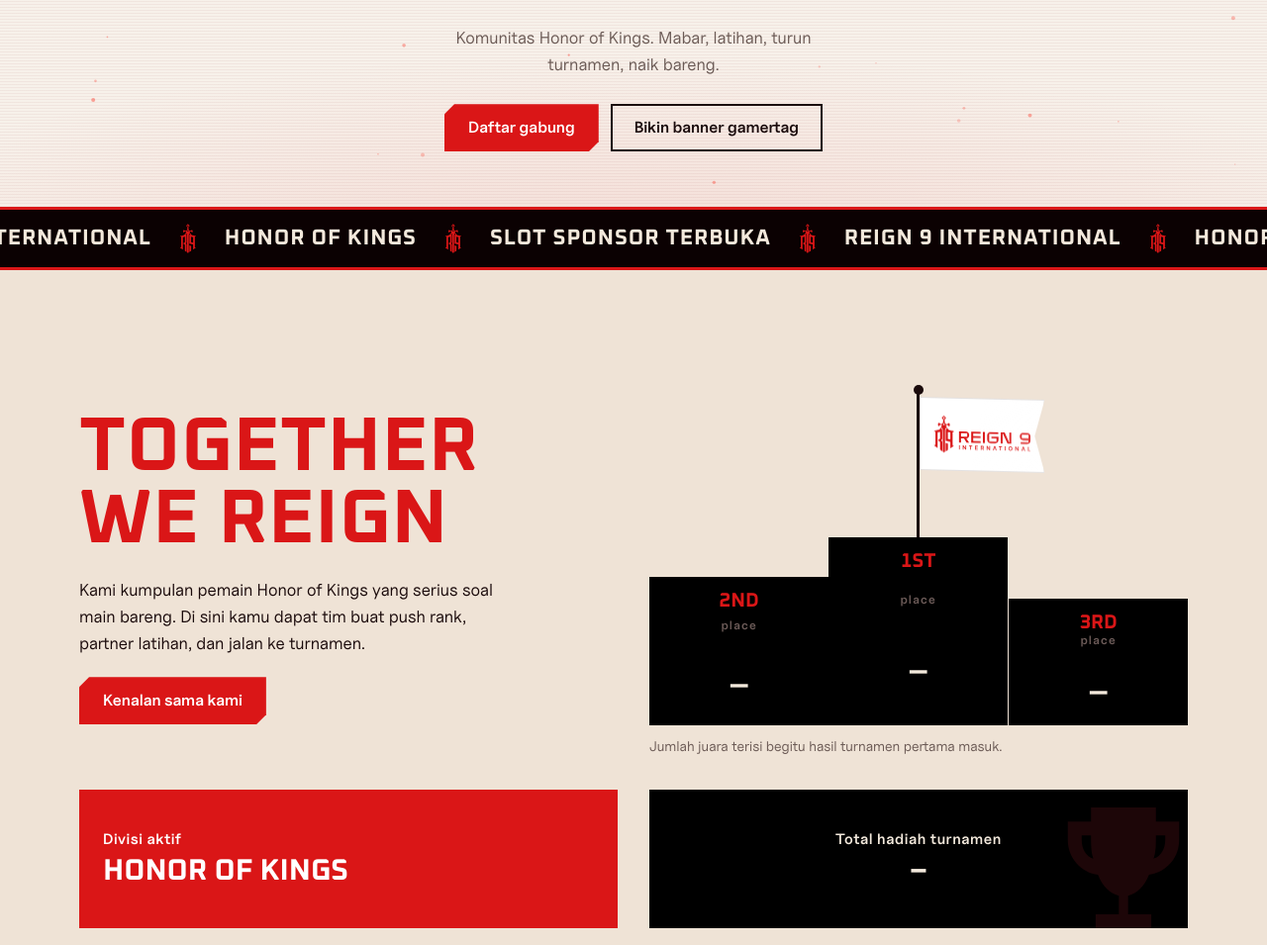
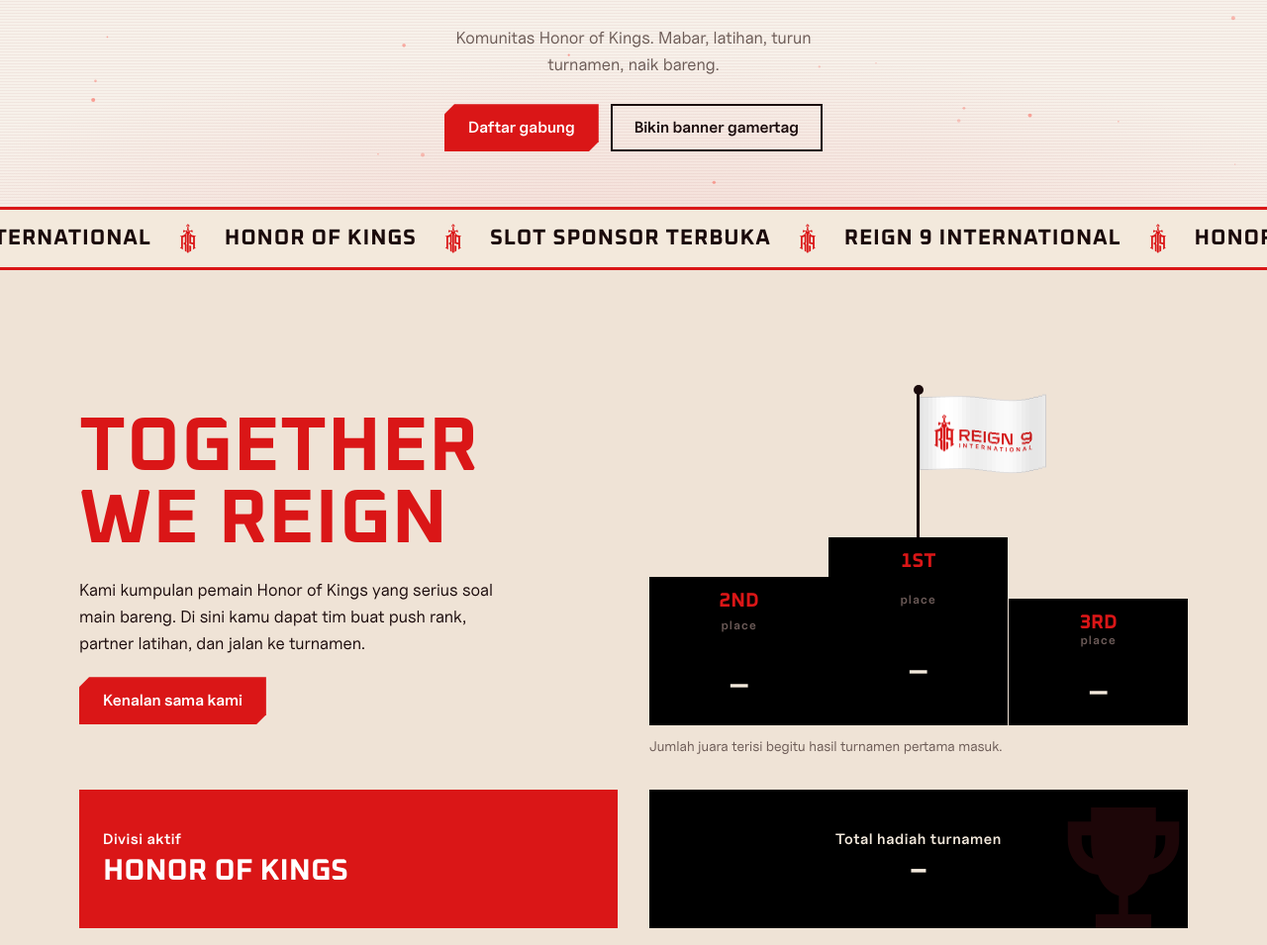
Before and after one commit to REIGN-9-INTERNATIONAL/reign9intl, a plain HTML site: page index.html in a window 1280 px wide. Shown: the part 619-1574 px from the top of the page at 99% size. Drawn offline with Linux system fonts and the light colour scheme; animation ran at ten frames a second.

Commit message:
Aturan logo satu warna (gelap putih, terang merah) di seluruh web + bendera persegi berkibar natural

```diff
--- a/app.js
+++ b/app.js
@@ -12,7 +12,7 @@ const VERSI = (document.currentScript && new URL(document.currentScript.src).sea
 const temaSekarang = () => document.documentElement.dataset.tema || (matchMedia('(prefers-color-scheme: light)').matches ? 'terang' : 'gelap');
 const pasangTema = (t) => {
   document.documentElement.dataset.tema = t;
-  document.querySelector('meta[name=theme-color]')?.setAttribute('content', '#DA1617');
+  document.querySelector('meta[name=theme-color]')?.setAttribute('content', t === 'terang' ? '#F7F1EA' : '#DA1617');
   try { localStorage.setItem('tema', t); } catch (e) {}
 };
 document.querySelector('.nav__tema').addEventListener('click', (e) => {
@@ -185,6 +185,19 @@ menu.addEventListener('click', (e) => {
   }
 })();
 
+// ---------- bendera juara 1: kain dipotong jadi irisan biar bisa bergelombang ----------
+document.querySelectorAll('.bendera__kain').forEach((kain) => {
+  const logo = kain.querySelector('svg'), N = 30;
+  kain.style.setProperty('--n', N);
+  for (let i = 0; i < N; i++) {
+    const iris = document.createElement('span'), isi = document.createElement('span');
+    iris.className = 'kain-iris'; isi.className = 'kain-iris__isi';
+    // makin jauh dari tiang, ayunan makin lebar (dekat tiang kain nyaris diam)
+    iris.style.setProperty('--i', i); iris.style.setProperty('--ayun', (Math.pow(i / (N - 1), 1.3) * 5).toFixed(2));
+    isi.append(logo.cloneNode(true)); iris.append(isi); kain.append(iris);
+  }
+});
+
 // ---------- podium balik pas keliatan ----------
 const podium = document.querySelector('.podium');
 new IntersectionObserver((daftar, o) => {
@@ -221,7 +234,7 @@ new IntersectionObserver((daftar, o) => {
       const g = c.createRadialGradient(1060, 250, 20, 1060, 250, 620);
       g.addColorStop(0, '#DA1617'); g.addColorStop(.55, '#7A0A10'); g.addColorStop(1, '#170406');
       c.fillStyle = g; c.fillRect(0, 0, W, H);
-      logo(simbol, 930, 40, 420, 'rgba(0,0,0,.55)');
+      logo(simbol, 930, 40, 420, 'rgba(255,255,255,.14)');
       garisLayar();
       return { teks: '#F3E9DC', aksen: '#DA1617' };
     },
@@ -229,7 +242,7 @@ new IntersectionObserver((daftar, o) => {
       c.fillStyle = '#DA1617'; c.fillRect(0, 0, W, H);
       c.fillStyle = '#000';
       for (let i = 0; i < 9; i++) c.fillRect(780 + i * 78, 0, 30, H);
-      logo(simbol, 1150, 60, 380, '#F3E9DC');
+      logo(simbol, 1150, 60, 380, '#FFFFFF');
       return { teks: '#000', aksen: '#F3E9DC' };
     },
     malam() {
@@ -237,7 +250,7 @@ new IntersectionObserver((daftar, o) => {
       c.strokeStyle = 'rgba(218,22,23,.35)'; c.lineWidth = 2;
       for (let x = -H; x < W; x += 36) { c.beginPath(); c.moveTo(x, H); c.lineTo(x + H, 0); c.stroke(); }
       c.fillStyle = '#000'; c.fillRect(0, 0, 820, H);
-      logo(simbol, 1080, 50, 400, '#DA1617');
+      logo(simbol, 1080, 50, 400, '#FFFFFF');
       return { teks: '#F3E9DC', aksen: '#DA1617' };
     },
   };
@@ -250,7 +263,7 @@ new IntersectionObserver((daftar, o) => {
     while (c.measureText(tag).width > 760 && ukuran > 50) { ukuran -= 6; c.font = `700 ${ukuran}px Oxanium`; }
     c.fillStyle = warna.teks; c.textBaseline = 'alphabetic';
     c.fillText(tag, 72, 300);
-    logo(datar, 76, 340, 92, warna.aksen === '#000' ? '#000' : '#DA1617');
+    logo(datar, 76, 340, 92, '#FFFFFF'); // banner selalu berlatar gelap/merah: logo putih (aturan logo)
   };
   document.querySelectorAll('[name=gaya]').forEach((r) => r.addEventListener('change', gambar));
   isian.addEventListener('input', gambar);
--- a/gaya.css
+++ b/gaya.css
@@ -15,7 +15,10 @@
   --isian: var(--tulang);
   --kaki: var(--hitam);
   --logo-teks-tema: var(--tulang);
-  --pita-latar: var(--tulang); --pita-teks: var(--hitam);
+  /* ATURAN LOGO (owner): logo REIGN 9 INTERNATIONAL selalu satu warna. Gelap = putih semua, terang = merah semua. */
+  --logo: #FFFFFF;
+  --nav-latar: var(--darah); --nav-teks: var(--hitam);
+  --pita-latar: #0B0102; --pita-teks: var(--tulang);
   --layar-garis: rgba(0, 0, 0, .22); --cahaya-hero: rgba(218, 22, 23, .28); --cahaya-bawah: rgba(122, 10, 16, .7);
   --bayang-teks: 0 1px 3px #000;
   --judul: 'Oxanium', 'Uncut Sans', sans-serif;
@@ -29,13 +32,13 @@
 @media (prefers-color-scheme: light) {
   :root:not([data-tema="gelap"]) {
     --latar: #F7F1EA; --latar-2: #EFE3D6; --teks: #1A0A0B; --teks-redup: #6B5A55;
-    --garis: rgba(26, 10, 11, .16); --isian: #fff; --kaki: #EFE3D6; --logo-teks-tema: #0B0102; color-scheme: light; --pita-latar: #0B0102; --pita-teks: var(--tulang);
+    --garis: rgba(26, 10, 11, .16); --isian: #fff; --kaki: #EFE3D6; --logo-teks-tema: #0B0102; color-scheme: light; --logo: var(--darah); --nav-latar: #F7F1EA; --nav-teks: #1A0A0B; --pita-latar: var(--tulang); --pita-teks: #1A0A0B;
     --layar-garis: rgba(122, 10, 16, .05); --cahaya-hero: rgba(218, 22, 23, .14); --cahaya-bawah: rgba(218, 22, 23, .12); --bayang-teks: none;
   }
 }
 :root[data-tema="terang"] {
   --latar: #F7F1EA; --latar-2: #EFE3D6; --teks: #1A0A0B; --teks-redup: #6B5A55;
-  --garis: rgba(26, 10, 11, .16); --isian: #fff; --kaki: #EFE3D6; --logo-teks-tema: #0B0102; color-scheme: light; --pita-latar: #0B0102; --pita-teks: var(--tulang);
+  --garis: rgba(26, 10, 11, .16); --isian: #fff; --kaki: #EFE3D6; --logo-teks-tema: #0B0102; color-scheme: light; --logo: var(--darah); --nav-latar: #F7F1EA; --nav-teks: #1A0A0B; --pita-latar: var(--tulang); --pita-teks: #1A0A0B;
     --layar-garis: rgba(122, 10, 16, .05); --cahaya-hero: rgba(218, 22, 23, .14); --cahaya-bawah: rgba(218, 22, 23, .12); --bayang-teks: none;
 }
 
@@ -87,25 +90,25 @@ h1, h2, h3, p { margin: 0; }
   position: sticky; top: 0; z-index: 30;
   display: flex; align-items: center; justify-content: space-between;
   height: 64px; padding: 0 16px;
-  background: var(--darah); color: var(--hitam);
+  background: var(--nav-latar); color: var(--nav-teks); border-bottom: 2px solid var(--darah);
 }
-.nav__logo svg { height: 34px; width: auto; color: var(--hitam); }
+.nav__logo svg { height: 34px; width: auto; color: var(--logo); }
 .nav__buka { width: 48px; height: 48px; display: grid; place-content: center; gap: 5px; background: none; border: 0; cursor: pointer; }
-.nav__buka i { display: block; width: 24px; height: 3px; background: var(--hitam); transition: transform var(--cepat), opacity var(--cepat); }
+.nav__buka i { display: block; width: 24px; height: 3px; background: var(--nav-teks); transition: transform var(--cepat), opacity var(--cepat); }
 .nav__buka[aria-expanded="true"] i:nth-child(2) { transform: translateY(8px) rotate(45deg); }
 .nav__buka[aria-expanded="true"] i:nth-child(3) { opacity: 0; }
 .nav__buka[aria-expanded="true"] i:nth-child(4) { transform: translateY(-8px) rotate(-45deg); }
 .nav__menu {
   position: absolute; left: 0; right: 0; top: 64px;
   display: none; flex-direction: column;
-  background: var(--darah); border-top: 2px solid var(--hitam);
+  background: var(--nav-latar); border-top: 2px solid var(--darah);
 }
 .nav__menu.buka { display: flex; }
 .nav__menu a {
   padding: 16px; font: 700 22px/1 var(--judul); letter-spacing: .04em; text-transform: uppercase; text-decoration: none;
   border-bottom: 2px solid rgba(0, 0, 0, .18);
 }
-.nav__menu a:hover { background: var(--hitam); color: var(--darah); }
+.nav__menu a:hover { background: var(--hitam); color: #fff; }
 
 @media (min-width: 860px) {
   .nav { padding: 0 max(24px, calc((100vw - var(--lebar)) / 2)); height: 72px; }
@@ -121,7 +124,7 @@ h1, h2, h3, p { margin: 0; }
 
 .nav__tema {
   width: 44px; height: 44px; display: grid; place-items: center; margin-left: auto; margin-right: 4px;
-  background: none; border: 0; color: var(--hitam); cursor: pointer;
+  background: none; border: 0; color: var(--nav-teks); cursor: pointer;
 }
 .nav__tema { position: relative; overflow: hidden; }
 .nav__tema svg {
@@ -175,7 +178,7 @@ h1, h2, h3, p { margin: 0; }
 .hero__logo { /* logo tegak penuh: pedang + REIGN 9 + INTERNATIONAL, digambar ulang pakai bara */
   position: relative; width: min(400px, 74vw, calc((100svh - 330px) * .795)); aspect-ratio: 188.61 / 237.24;
 }
-.hero__logo svg { width: 100%; height: 100%; color: var(--darah); filter: drop-shadow(0 0 24px rgba(218, 22, 23, .45)); }
+.hero__logo svg { width: 100%; height: 100%; color: var(--logo); filter: drop-shadow(0 0 24px rgba(218, 22, 23, .45)); }
 .hero__teks > p { max-width: 34ch; margin: 22px auto 0; color: var(--teks-redup); }
 .hero__aksi { display: flex; flex-wrap: wrap; justify-content: center; gap: 12px; margin-top: 26px; }
 
@@ -189,7 +192,7 @@ h1, h2, h3, p { margin: 0; }
 .pita { background: var(--pita-latar); color: var(--pita-teks); overflow: hidden; padding: 14px 0; border-block: 3px solid var(--darah); }
 .pita__jalan { display: flex; align-items: center; gap: 28px; width: max-content; animation: jalan 38s linear infinite; }
 .pita span { font: 700 22px/1 var(--judul); letter-spacing: .04em; text-transform: uppercase; white-space: nowrap; }
-.pita svg { width: 18px; height: 30px; color: var(--darah); flex: none; }
+.pita svg { width: 18px; height: 30px; color: var(--logo); flex: none; }
 @keyframes jalan { to { transform: translateX(-50%); } }
 @media (prefers-reduced-motion: reduce) { .pita__jalan { animation: none; } }
 
@@ -243,25 +246,28 @@ h1, h2, h3, p { margin: 0; }
 .bendera__tiang::before { /* bola kecil di ujung tiang */
   content: ''; position: absolute; top: -6px; left: -3.5px; width: 10px; height: 10px; border-radius: 50%; background: var(--tiang);
 }
-.bendera__kain {
-  position: absolute; top: 6px; left: 3px; width: 128px; height: 74px; padding: 12px 14px;
-  display: grid; place-items: center; overflow: hidden;
-  background: var(--kain); box-shadow: inset 0 0 0 1px var(--kain-garis);
-  transform-origin: left center;
-  clip-path: polygon(0 0, 100% 0, 92% 50%, 100% 100%, 0 100%); /* ujung kain berpotongan kayak panji */
+.bendera__kain { /* kain dipotong jadi irisan (lewat app.js), tiap irisan ngayun bergiliran = gelombang merambat */
+  position: absolute; top: 6px; left: 3px; width: 128px; height: 74px; display: flex;
 }
-.bendera__kain svg { width: 100%; height: auto; color: var(--darah); } /* logo satu warna: merah penuh */
-.bendera__kain::after { /* kilap kain yang ikut bergelombang */
-  content: ''; position: absolute; inset: 0;
-  background: linear-gradient(100deg, transparent 20%, rgba(255, 255, 255, .14) 40%, transparent 55%, rgba(0, 0, 0, .12) 75%, transparent 90%);
-  background-size: 220% 100%;
+.bendera__kain > svg { display: none; } /* logo asli dipakai buat isi tiap irisan */
+.kain-iris { position: relative; flex: 1; height: 100%; overflow: hidden; }
+.kain-iris__isi {
+  position: absolute; top: 0; left: calc(var(--i) * -100%); width: calc(var(--n) * 100%); height: 100%;
+  display: grid; place-items: center; padding: 12px 14px; background: var(--kain); box-shadow: inset 0 0 0 1px var(--kain-garis);
+}
+.kain-iris__isi svg { width: 100%; height: auto; color: var(--logo); }
+.kain-iris::after { /* bayangan lipatan yang ikut gelombang */
+  content: ''; position: absolute; inset: 0; background: #000; opacity: 0; pointer-events: none;
 }
 @media (prefers-reduced-motion: no-preference) {
-  .bendera__kain { animation: kibar 3.2s ease-in-out infinite; }
-  .bendera__kain::after { animation: kilap 3.2s linear infinite; }
+  .kain-iris { animation: ombak 1.8s ease-in-out infinite; animation-delay: calc(var(--i) * -.065s); }
+  .kain-iris::after { animation: lipat 1.8s ease-in-out infinite; animation-delay: calc(var(--i) * -.065s); }
 }
-@keyframes kibar { 0%, 100% { transform: skewY(0) scaleX(1); } 30% { transform: skewY(-3deg) scaleX(.97); } 65% { transform: skewY(2deg) scaleX(.99); } }
-@keyframes kilap { from { background-position: 120% 0; } to { background-position: -100% 0; } }
+@keyframes ombak {
+  0%, 100% { transform: translateY(calc(var(--ayun) * -1px)); }
+  50% { transform: translateY(calc(var(--ayun) * 1px)); }
+}
+@keyframes lipat { 0%, 100% { opacity: 0; } 25% { opacity: .07; } 50% { opacity: .02; } 75% { opacity: .1; } }
 .pakai-rubah .bendera { display: none; }
 .podium__catatan { grid-column: 1 / -1; font-size: 14px; color: var(--teks-redup); margin-top: 10px; }
 .kartu { padding: 24px; display: grid; gap: 8px; min-height: 140px; align-content: center; }
@@ -317,9 +323,9 @@ a.baris:hover .baris__latar, a.baris:focus-visible .baris__latar { opacity: 1; }
   a.baris:hover .baris__latar span { animation: jalan 9s linear infinite; }
 }
 a.baris:hover, a.baris:focus-visible { border-color: var(--darah); color: #fff; }
-.baris__ikon { width: 44px; height: 52px; display: grid; place-items: center; font: 700 26px/1 var(--judul); color: var(--darah); transition: color .3s; }
+.baris__ikon { width: 44px; height: 52px; display: grid; place-items: center; font: 700 26px/1 var(--judul); color: var(--logo); transition: color .3s; }
 .baris__ikon svg { height: 52px; width: auto; }
-a.baris:hover .baris__ikon { color: var(--hitam); }
+a.baris:hover .baris__ikon { color: #fff; }
 .baris__nama { font: 700 24px/1.1 var(--judul); text-transform: uppercase; }
 .baris__tim { font: 600 14px/1.2 var(--badan); color: var(--teks-redup); text-align: right; }
 a.baris:hover .baris__tim { color: #fff; }
@@ -375,7 +381,7 @@ a.baris:hover .baris__panah { transform: translateX(4px); }
 
 /* ---------- kaki ---------- */
 .kaki { background: var(--kaki); padding: 48px 16px 32px; display: grid; gap: 28px; }
-.kaki__logo { height: 44px; width: auto; color: var(--darah); } /* logo resmi: merah penuh di dua tema */
+.kaki__logo { height: 44px; width: auto; color: var(--logo); }
 .kaki__menu { display: grid; grid-template-columns: 1fr 1fr; gap: 4px 24px; max-width: 320px; }
 .kaki__menu a { text-decoration: none; padding: 10px 0; font-weight: 600; }
 .kaki__menu a:hover { color: var(--darah); }
--- a/index.html
+++ b/index.html
@@ -13,15 +13,15 @@
 <script>try { const t = localStorage.getItem('tema'); if (t) document.documentElement.dataset.tema = t; } catch (e) {}</script>
 <link rel="icon" href="gambar/favicon.svg" type="image/svg+xml">
 <link rel="preload" href="font/oxanium-500.woff2" as="font" type="font/woff2" crossorigin>
-<link rel="stylesheet" href="font/font.css?v=2611081829">
-<link rel="stylesheet" href="gaya.css?v=2611081829">
+<link rel="stylesheet" href="font/font.css?v=2611081832">
+<link rel="stylesheet" href="gaya.css?v=2611081832">
 </head>
 <body>
 <a class="lompat" href="#isi">Langsung ke isi</a>
 
 <header class="nav" id="atas">
   <a class="nav__logo" href="#atas" aria-label="Reign 9 International, ke atas">
-    <svg viewBox="0 0 428.51 163.23" aria-hidden="true"><use href="gambar/logo.svg?v=2611081829#datar"/></svg>
+    <svg viewBox="0 0 428.51 163.23" aria-hidden="true"><use href="gambar/logo.svg?v=2611081832#datar"/></svg>
   </a>
   <button class="nav__tema" type="button" aria-label="Ganti mode terang/gelap">
     <svg class="matahari" viewBox="0 0 24 24" aria-hidden="true"><circle cx="12" cy="12" r="4.5" fill="currentColor"/><path d="M12 1.5v3M12 19.5v3M1.5 12h3M19.5 12h3M4.6 4.6l2.1 2.1M17.3 17.3l2.1 2.1M4.6 19.4l2.1-2.1M17.3 6.7l2.1-2.1" stroke="currentColor" stroke-width="2.2" stroke-linecap="square"/></svg>
@@ -49,7 +49,7 @@
     </div>
     <div class="hero__logo">
       <h1 id="judul-hero" class="sr">Reign 9 International</h1>
-      <svg viewBox="0 0 188.61 237.24" aria-hidden="true"><use href="gambar/logo.svg?v=2611081829#tegak"/></svg>
+      <svg viewBox="0 0 188.61 237.24" aria-hidden="true"><use href="gambar/logo.svg?v=2611081832#tegak"/></svg>
     </div>
     <div class="hero__teks">
       <p>Komunitas Honor of Kings. Mabar, latihan, turun turnamen, naik bareng.</p>
@@ -62,12 +62,12 @@
 
   <div class="pita" aria-hidden="true">
     <div class="pita__jalan">
-      <span>Reign 9 International</span><svg><use href="gambar/logo.svg?v=2611081829#simbol"/></svg>
-      <span>Honor of Kings</span><svg><use href="gambar/logo.svg?v=2611081829#simbol"/></svg>
-      <span>Slot sponsor terbuka</span><svg><use href="gambar/logo.svg?v=2611081829#simbol"/></svg>
-      <span>Reign 9 International</span><svg><use href="gambar/logo.svg?v=2611081829#simbol"/></svg>
-      <span>Honor of Kings</span><svg><use href="gambar/logo.svg?v=2611081829#simbol"/></svg>
-      <span>Slot sponsor terbuka</span><svg><use href="gambar/logo.svg?v=2611081829#simbol"/></svg>
+      <span>Reign 9 International</span><svg><use href="gambar/logo.svg?v=2611081832#simbol"/></svg>
+      <span>Honor of Kings</span><svg><use href="gambar/logo.svg?v=2611081832#simbol"/></svg>
+      <span>Slot sponsor terbuka</span><svg><use href="gambar/logo.svg?v=2611081832#simbol"/></svg>
+      <span>Reign 9 International</span><svg><use href="gambar/logo.svg?v=2611081832#simbol"/></svg>
+      <span>Honor of Kings</span><svg><use href="gambar/logo.svg?v=2611081832#simbol"/></svg>
+      <span>Slot sponsor terbuka</span><svg><use href="gambar/logo.svg?v=2611081832#simbol"/></svg>
     </div>
   </div>
 
@@ -82,7 +82,7 @@
       <div class="podium__kotak podium__kotak--1">
         <span class="bendera" aria-hidden="true">
           <span class="bendera__tiang"></span>
-          <span class="bendera__kain"><svg viewBox="0 0 428.51 163.23"><use href="gambar/logo.svg?v=2611081829#datar"/></svg></span>
+          <span class="bendera__kain"><svg viewBox="0 0 428.51 163.23"><use href="gambar/logo.svg?v=2611081832#datar"/></svg></span>
         </span>
         <span class="rubah-wadah podium__rubah" data-rubah aria-hidden="true"></span>
         <b>1st</b><small>place</small><strong>–</strong>
@@ -108,7 +108,7 @@
       <li>
         <a class="baris" href="#gabung">
           <span class="baris__latar" aria-hidden="true"><span>Honor of Kings ✦ Honor of Kings ✦ Honor of Kings ✦ Honor of Kings ✦ </span></span>
-          <span class="baris__ikon" aria-hidden="true"><svg viewBox="0 0 105.63 183.98"><use href="gambar/logo.svg?v=2611081829#simbol"/></svg></span>
+          <span class="baris__ikon" aria-hidden="true"><svg viewBox="0 0 105.63 183.98"><use href="gambar/logo.svg?v=2611081832#simbol"/></svg></span>
           <span class="baris__nama">Honor of Kings</span>
           <span class="baris__tim">Main roster</span>
           <svg class="baris__panah" viewBox="0 0 24 24" aria-hidden="true"><path d="M9 5l7 7-7 7" fill="none" stroke="currentColor" stroke-width="2.5"/></svg>
@@ -168,13 +168,13 @@
 </main>
 
 <footer class="kaki">
-  <svg class="kaki__logo" viewBox="0 0 428.51 163.23" aria-label="Reign 9 International"><use href="gambar/logo.svg?v=2611081829#datar"/></svg>
+  <svg class="kaki__logo" viewBox="0 0 428.51 163.23" aria-label="Reign 9 International"><use href="gambar/logo.svg?v=2611081832#datar"/></svg>
   <nav class="kaki__menu" aria-label="Menu bawah">
     <a href="#roster">Roster</a><a href="#tentang">Tentang</a><a href="#banner">Banner</a><a href="#gabung">Gabung</a>
   </nav>
   <p class="kaki__hak">© 2026 Reign 9 International</p>
 </footer>
 
-<script src="app.js?v=2611081829"></script>
+<script src="app.js?v=2611081832"></script>
 </body>
 </html>
```
